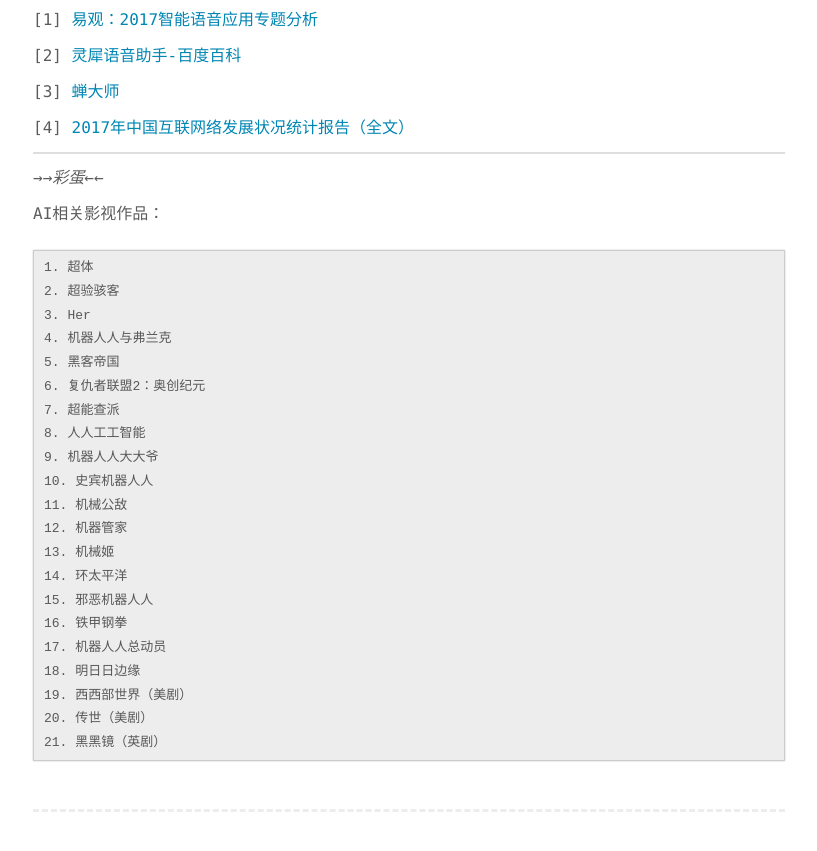
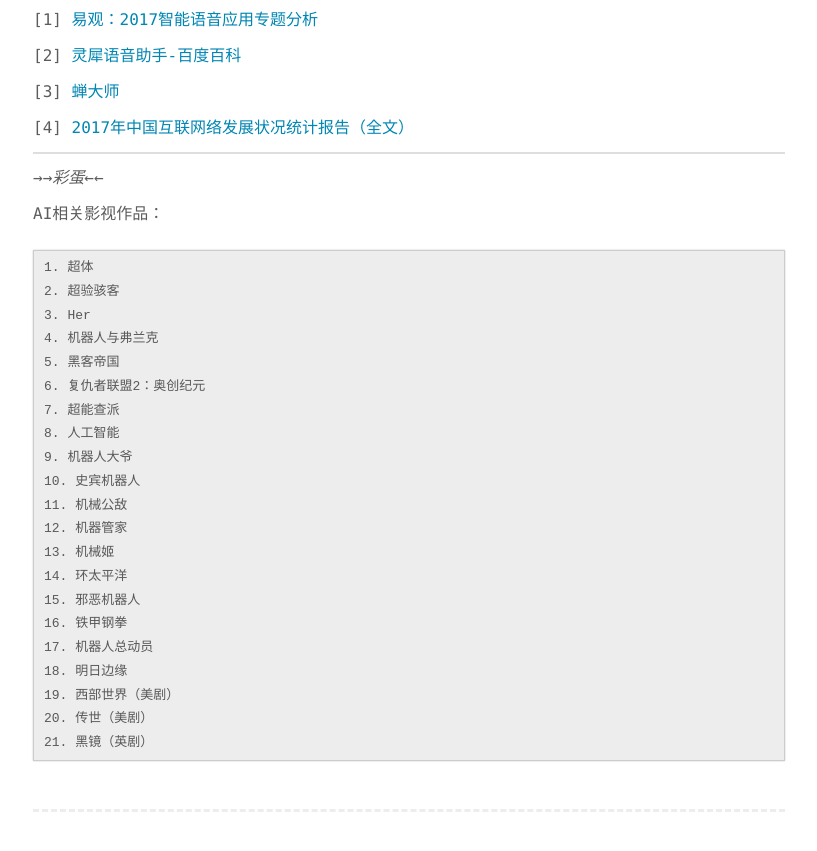
Before and after one commit to iamzx/iamzx.github.io, a Jekyll site: the page built from _posts/2017-05-06-intelligent-voice-assistant.md, in a window 1280 px wide and 900 px high, scrolled down 6808 px. Shown: the top 851 px of the window, without its empty margins (231-1048 px from the left). Built offline with Jekyll 4.4.1, drawn with Linux system fonts in a browser that asks for light colours; some of the changed text lies outside the part shown.

````diff
--- a/_posts/2017-05-06-intelligent-voice-assistant.md
+++ b/_posts/2017-05-06-intelligent-voice-assistant.md
@@ -166,22 +166,22 @@ AI相关影视作品：
 1. 超体
 2. 超验骇客
 3. Her
-4. 机器⼈人与弗兰克
+4. 机器人与弗兰克
 5. 黑客帝国
 6. 复仇者联盟2：奥创纪元
 7. 超能查派
-8. ⼈人⼯工智能
-9. 机器⼈人⼤大爷
-10. 史宾机器⼈人
+8. 人工智能
+9. 机器人大爷
+10. 史宾机器人
 11. 机械公敌
 12. 机器管家
 13. 机械姬
 14. 环太平洋
-15. 邪恶机器⼈人
+15. 邪恶机器人
 16. 铁甲钢拳
-17. 机器⼈人总动员
-18. 明⽇日边缘
-19. ⻄西部世界（美剧）
+17. 机器人总动员
+18. 明日边缘
+19. 西部世界（美剧）
 20. 传世（美剧）
-21. ⿊黑镜（英剧）
+21. 黑镜（英剧）
 ```
````
Also changed, not shown: other parts of _posts/2017-05-06-intelligent-voice-assistant.md (+2 -2 lines).
